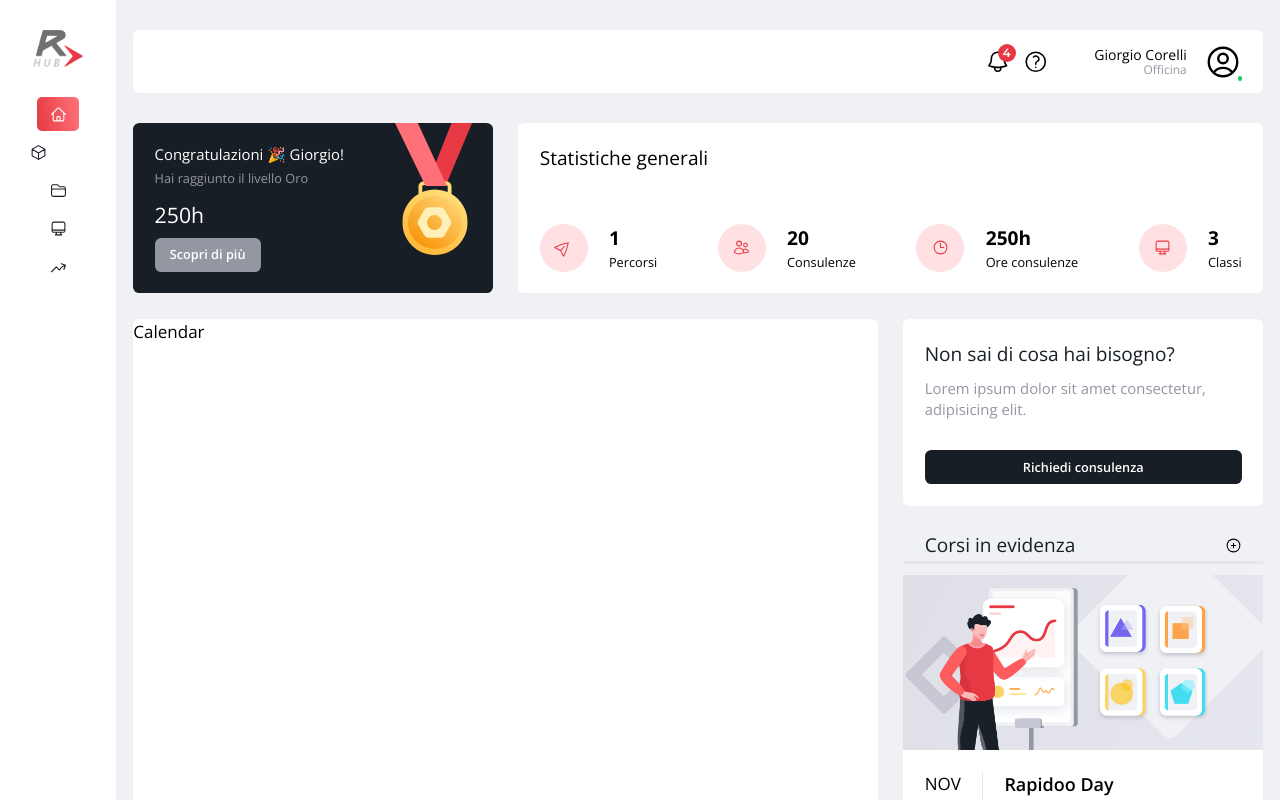
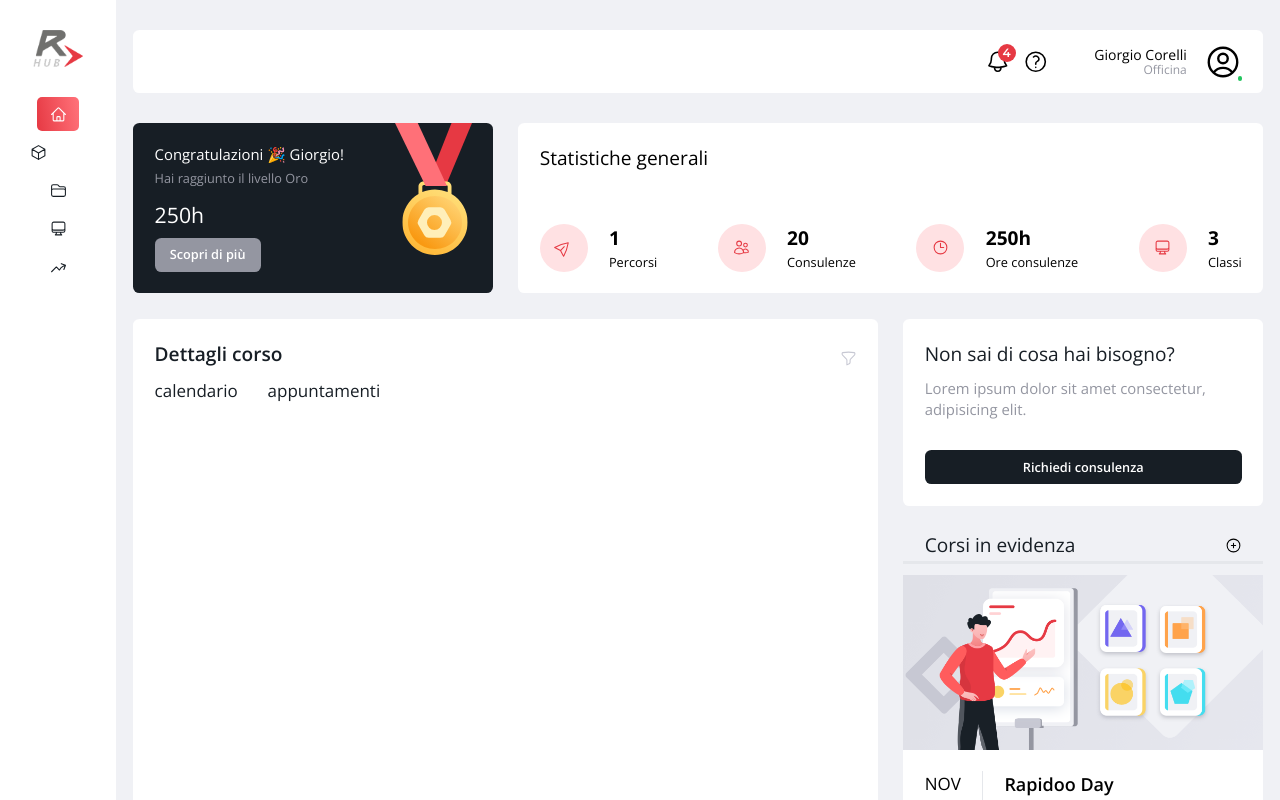
Before and after one commit to xdelmo/rapidoo-dashboard, a React (Create React App) app: page / in a window 1280 px wide. Shown: the top 800 px of the page. Built offline with nearby package versions, Linux system fonts and the light colour scheme.

Commit message:
UPDATE: structured calendar component

```diff
--- a/src/components/Calendar.jsx
+++ b/src/components/Calendar.jsx
@@ -1,10 +1,36 @@
 import React from "react";
-import OverTitle from "./OverTitle";
 
 function Calendar() {
   return (
-    <div className="h-full bg-light rounded-md">
-      <div>Calendar</div>
+    <div className="h-full bg-light rounded-md p-5 text-accent">
+      {/* blocco superiore */}
+      <div className="flex items-center justify-between">
+        {/* titolo */}
+        <h2 className="mb-2 text-lg font-semibold">Dettagli corso</h2>
+        {/* icona filtraggio */}
+        <svg
+          xmlns="http://www.w3.org/2000/svg"
+          fill="none"
+          viewBox="0 0 24 24"
+          strokeWidth={1.5}
+          stroke="currentColor"
+          className=" h-4 text-[#c7c8d3] hover:text-accent"
+        >
+          <path
+            strokeLinecap="round"
+            strokeLinejoin="round"
+            d="M12 3c2.755 0 5.455.232 8.083.678.533.09.917.556.917 1.096v1.044a2.25 2.25 0 01-.659 1.591l-5.432 5.432a2.25 2.25 0 00-.659 1.591v2.927a2.25 2.25 0 01-1.244 2.013L9.75 21v-6.568a2.25 2.25 0 00-.659-1.591L3.659 7.409A2.25 2.25 0 013 5.818V4.774c0-.54.384-1.006.917-1.096A48.32 48.32 0 0112 3z"
+          />
+        </svg>
+      </div>
+
+      {/* blocco principale */}
+      <div className="flex flex-col gap-7 xl:flex-row">
+        {/* calendario */}
+        <div>calendario</div>
+        {/* appuntamenti */}
+        <div>appuntamenti</div>
+      </div>
     </div>
   );
 }
```
